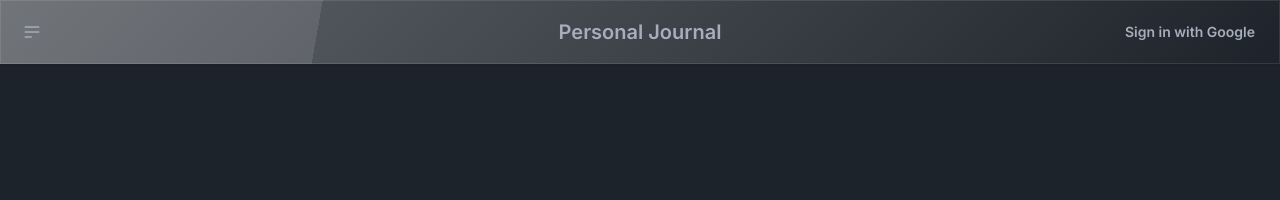
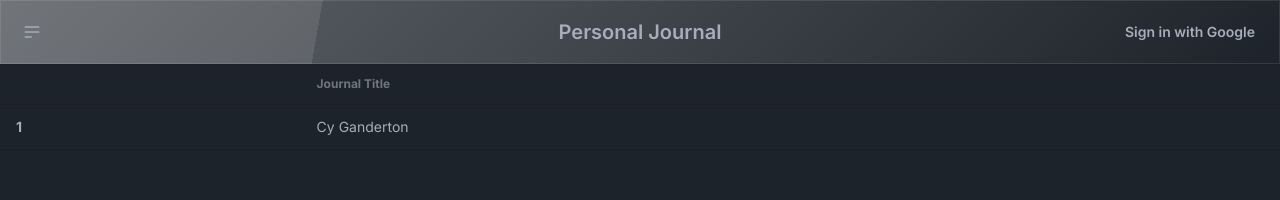
Before and after one commit to TymeeK/Journal-App, a Next.js app in the folder journal-app/: page /journal/list in a window 1280 px wide. Shown: the top 200 px of the page. Built offline with nearby package versions, Linux system fonts and the light colour scheme; no server answers.

Commit message:
Added table file

```diff
--- a/journal-app/app/components/NavButtonsStart.tsx
+++ b/journal-app/app/components/NavButtonsStart.tsx
@@ -1,10 +1,16 @@
 'use client';
 import { auth } from '@/firebase-config';
+import Link from 'next/link';
 import React from 'react';
 import { useIdToken } from 'react-firebase-hooks/auth';
+import Loading from './Loading';
 
 const NavButtonsStart = () => {
     const [user, loading, error] = useIdToken(auth);
+
+    if (loading) {
+        return <Loading />;
+    }
     return (
         <>
             {user && (
@@ -12,7 +18,9 @@ const NavButtonsStart = () => {
                     <button className='btn btn-ghost'>
                         Create new journal
                     </button>
-                    <button className='btn btn-ghost'>View all journals</button>
+                    <button className='btn btn-ghost'>
+                        <Link href='/journal/list'>View all journals</Link>
+                    </button>
                 </>
             )}
         </>
--- /dev/null
+++ b/journal-app/app/journal/list/Table.tsx
@@ -0,0 +1,31 @@
+'use client';
+import { auth } from '@/firebase-config';
+import React from 'react';
+import { useIdToken } from 'react-firebase-hooks/auth';
+
+const Table = () => {
+    const [user, loading, error] = useIdToken(auth);
+
+    return (
+        <div className='overflow-x-auto'>
+            <table className='table'>
+                {/* head */}
+                <thead>
+                    <tr>
+                        <th></th>
+                        <th>Journal Title</th>
+                    </tr>
+                </thead>
+                <tbody>
+                    {/* row 1 */}
+                    <tr className='hover hover:'>
+                        <th>1</th>
+                        <td>Cy Ganderton</td>
+                    </tr>
+                </tbody>
+            </table>
+        </div>
+    );
+};
+
+export default Table;
--- a/journal-app/app/journal/list/page.tsx
+++ b/journal-app/app/journal/list/page.tsx
@@ -1,7 +1,12 @@
 import React from 'react';
+import Table from './Table';
 
 const EntryList = () => {
-    return <div></div>;
+    return (
+        <>
+            <Table />
+        </>
+    );
 };
 
 export default EntryList;
```
